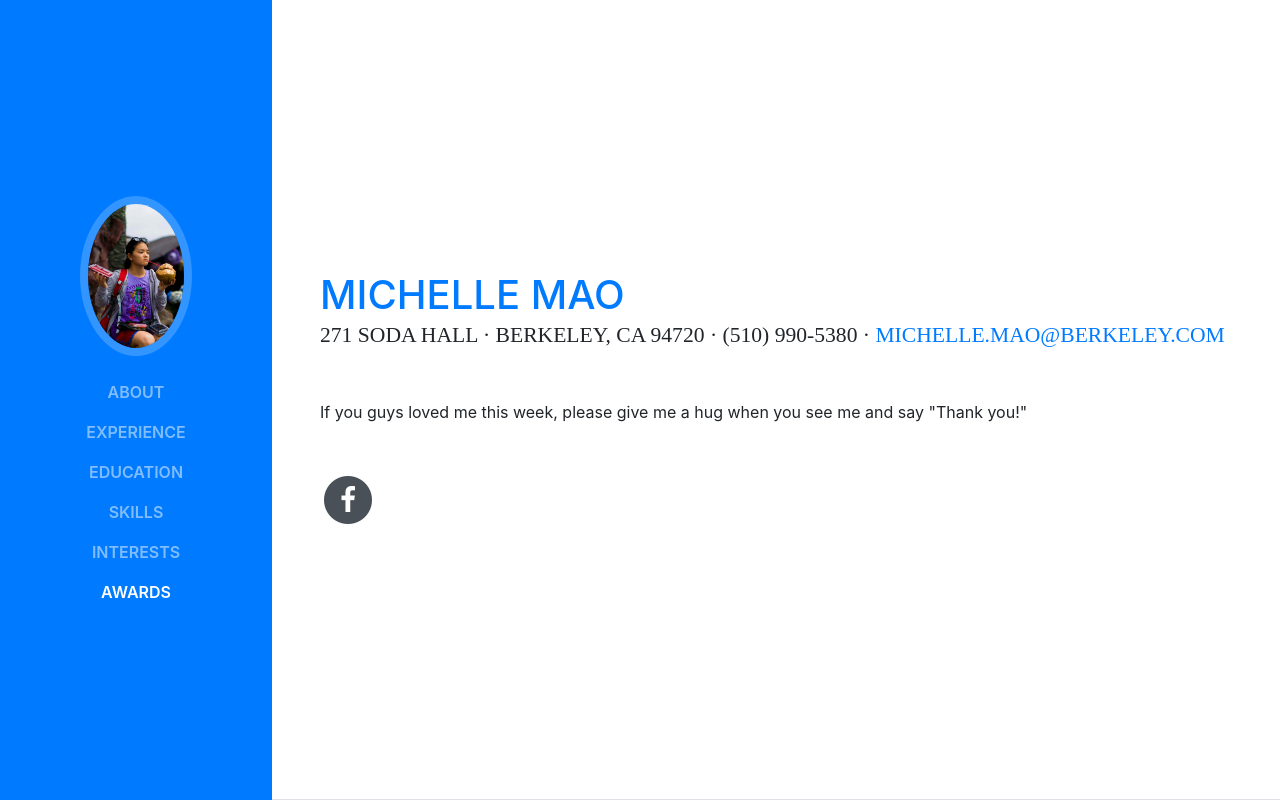
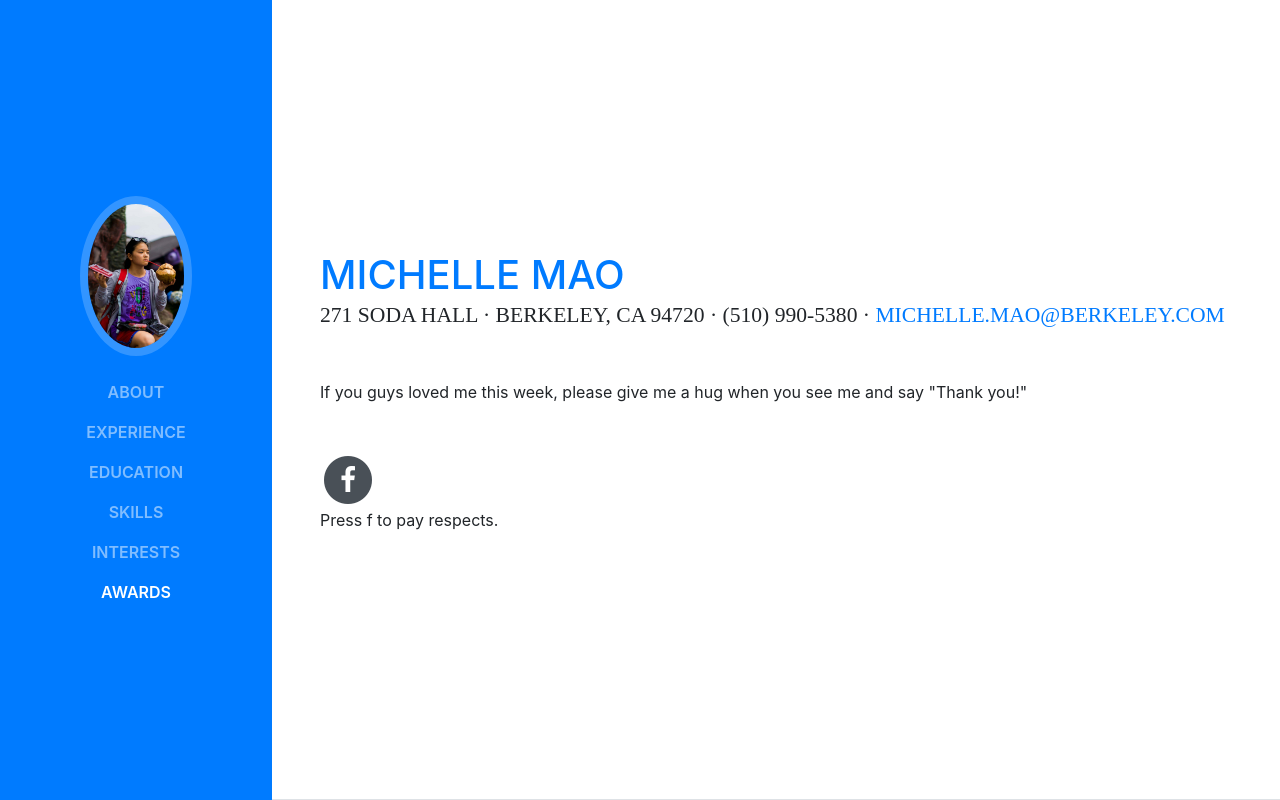
Before and after one commit to cskwebdemo/cskwebdemo.github.io, a website with bundled scripts: page index.html in a window 1280 px wide. Shown: the top 800 px of the page. Built offline with nearby package versions, Linux system fonts and the light colour scheme; a web font is replaced by a local one.

Commit message:
press f to pay respects

```diff
--- a/index.html
+++ b/index.html
@@ -82,6 +82,7 @@
               </a>
             </li>
           </ul>
+          <p>Press f to pay respects.</p>
         </div>
       </section>
 
```
